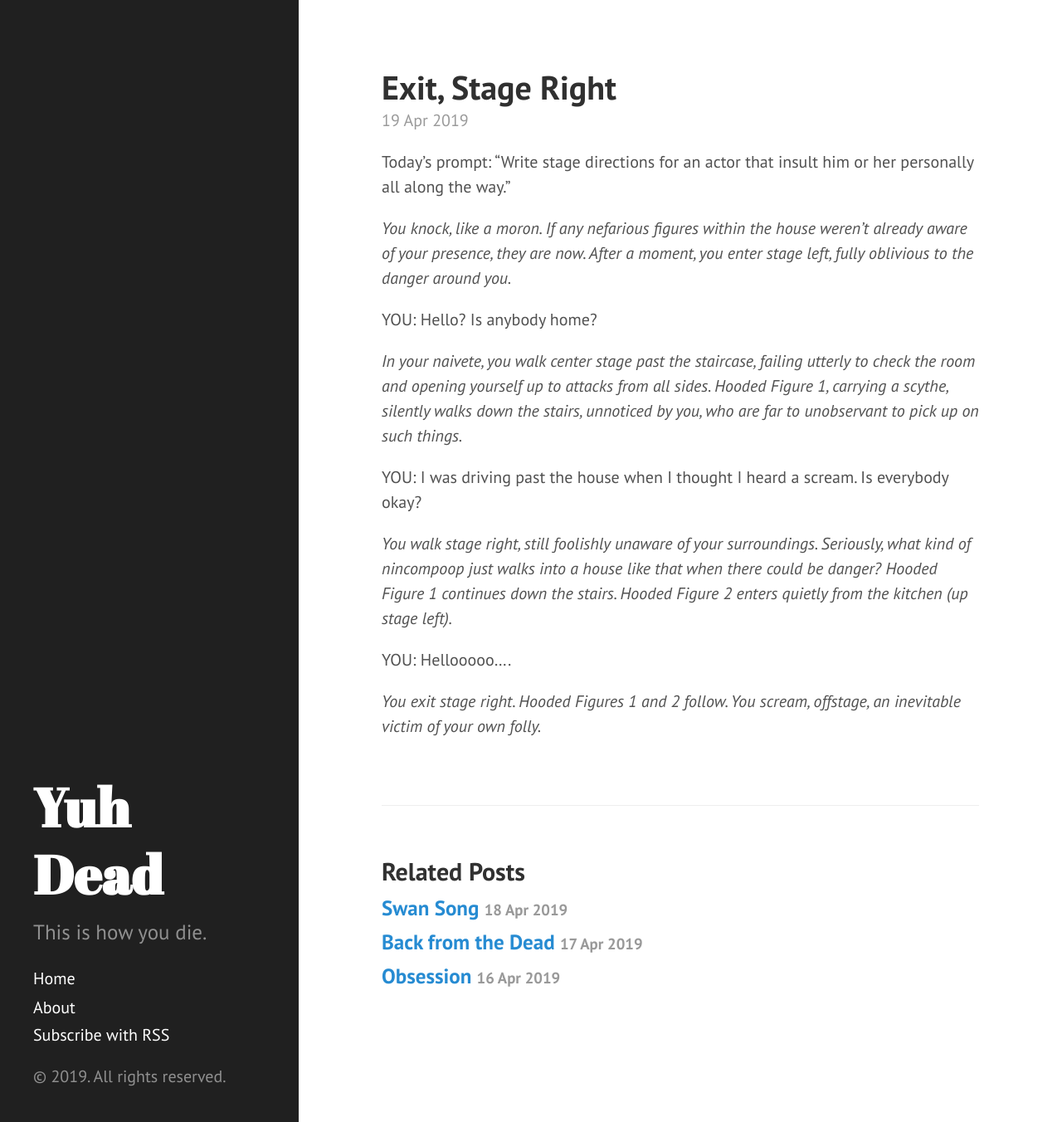
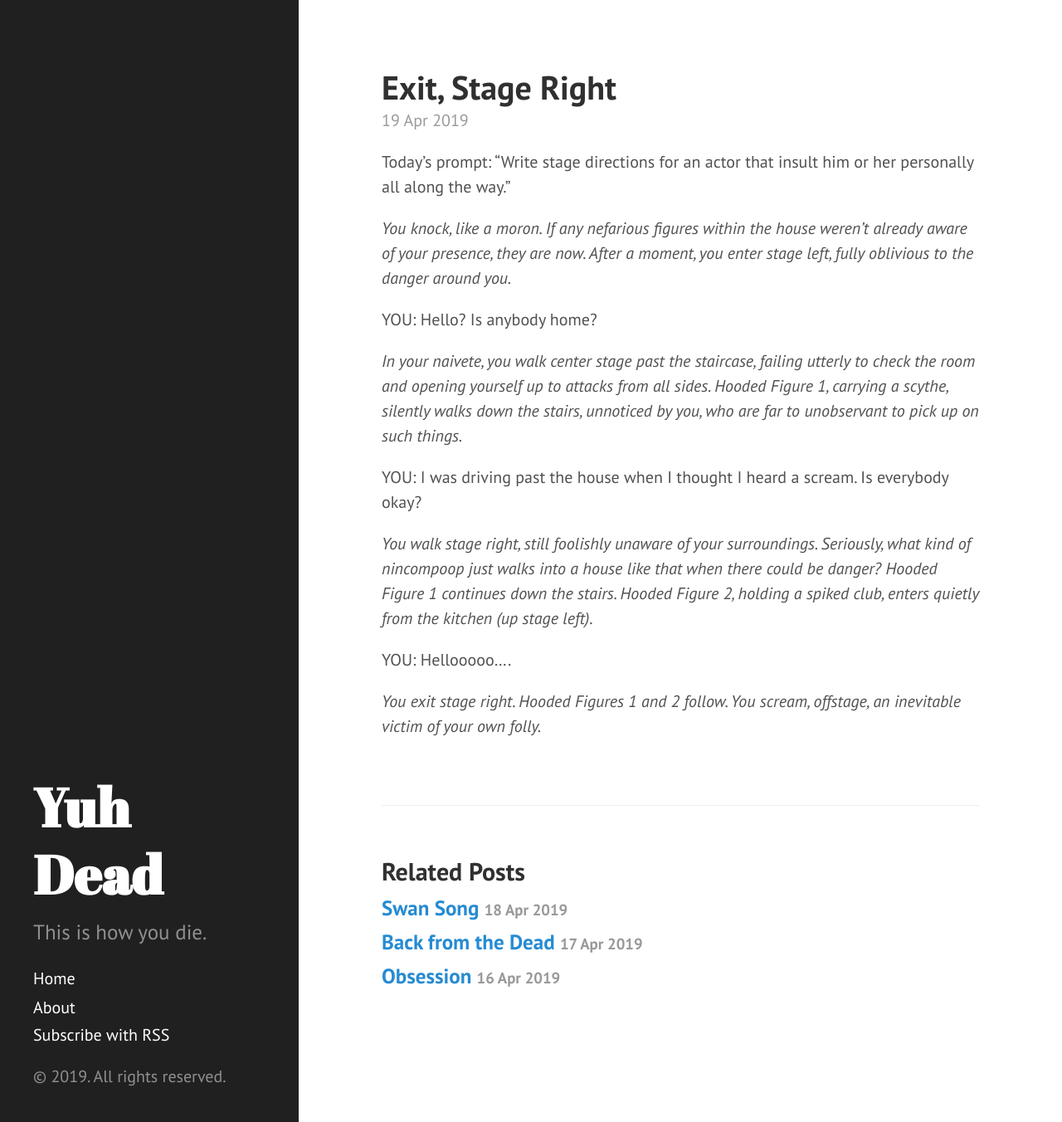
Before and after one commit to LoraV/LoraV.github.io, a Jekyll site: the page built from _posts/2019-04-19-stage-directions.markdown, in a window 1280 px wide and 1352 px high. Shown: the whole window at 83% size. Built offline with Jekyll 4.4.1, drawn with Linux system fonts in a browser that asks for light colours.

Commit message:
stage directions post

```diff
--- a/_posts/2019-04-19-stage-directions.markdown
+++ b/_posts/2019-04-19-stage-directions.markdown
@@ -14,7 +14,7 @@ YOU: Hello? Is anybody home?
 
 YOU: I was driving past the house when I thought I heard a scream. Is everybody okay?
 
-*You walk stage right, still foolishly unaware of your surroundings. Seriously, what kind of nincompoop just walks into a house like that when there could be danger? Hooded Figure 1 continues down the stairs. Hooded Figure 2 enters quietly from the kitchen (up stage left).*
+*You walk stage right, still foolishly unaware of your surroundings. Seriously, what kind of nincompoop just walks into a house like that when there could be danger? Hooded Figure 1 continues down the stairs. Hooded Figure 2, holding a spiked club, enters quietly from the kitchen (up stage left).*
 
 YOU: Hellooooo....
 
```
